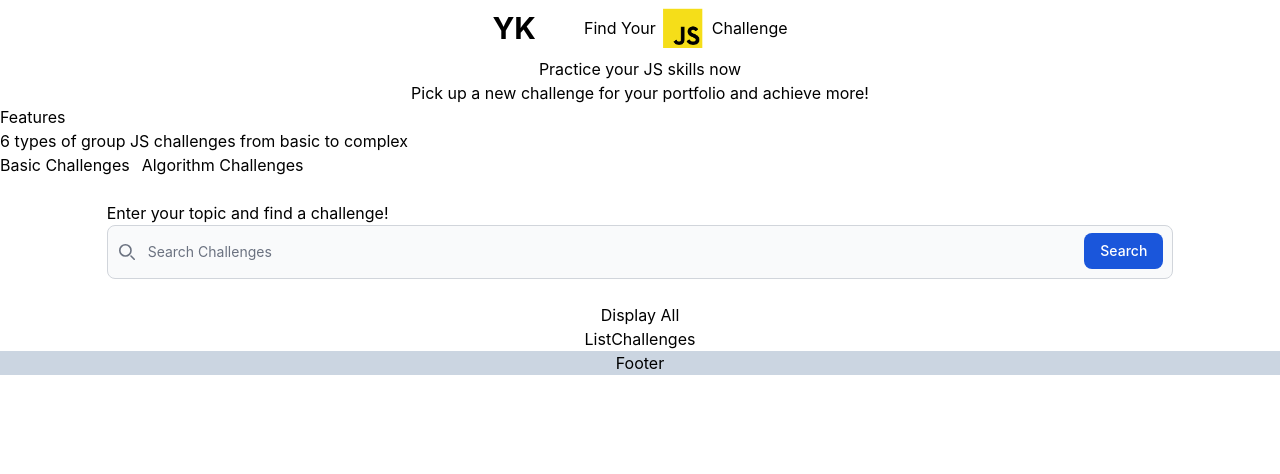
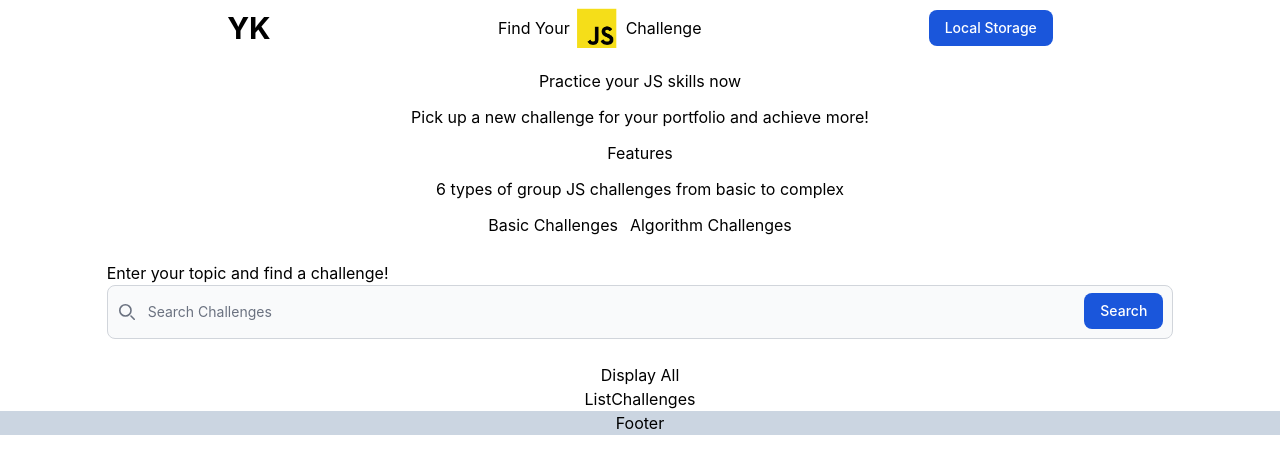
Before and after one commit to GreenCatInForest/choose-your-challenge-app, a React (Create React App) app: page / in a window 1280 px wide. Shown: the top 474 px of the page. Built offline with nearby package versions, Linux system fonts and the light colour scheme.

Commit message:
style header

```diff
--- a/src/components/Header.js
+++ b/src/components/Header.js
@@ -2,19 +2,27 @@ import jsLogo from "../assets/images/js-logo.png";
 
 export const Header = () => {
   return (
-    <div className="flex flex-col justify-center text-center items-center">
-      <div className="flex flex-col sm:flex-row justify-center text-center items-center">
-        <a href="/">
-          <h1 className="text-5xl sm:text-3xl font-bold md:mr-12 hover:transform hover:scale-150">
-            YK
-          </h1>
-        </a>
-        <div className="title flex flex-col sm:flex-row items-center">
-          <h2>Find Your</h2>
+    <div className="flex flex-col justify-center text-center gap-3 w-full">
+      <nav className="navbarHeader flex flex-col sm:flex-row justify-evenly items-center">
+        <div className="title">
+          <a href="/">
+            <h1 className="text-5xl sm:text-3xl font-bold hover:transform hover:scale-150">
+              YK
+            </h1>
+          </a>
+        </div>
+        <div className="subTitle flex sm:flex-row items-center">
+          <h1>Find Your</h1>
           <img src={jsLogo} alt="Logo JS" className="w-14" />
           <h1>Challenge</h1>
         </div>
-      </div>
+        <button
+          type="button"
+          className="text-white bg-blue-700 hover:bg-blue-800 focus:ring-4 focus:outline-none focus:ring-blue-300 font-medium rounded-lg text-sm px-4 py-2 dark:bg-blue-600 dark:hover:bg-blue-700 dark:focus:ring-blue-800"
+        >
+          Local Storage
+        </button>
+      </nav>
       <h2>Practice your JS skills now</h2>
       <h3>Pick up a new challenge for your portfolio and achieve more! </h3>
     </div>
--- a/src/components/Main.js
+++ b/src/components/Main.js
@@ -9,9 +9,10 @@ export const Main = () => {
   const [searchQuery, setSearchQuery] = useState("");
   return (
     <main>
-      <div>
-        <h2>Features</h2>
+      <div className="features flex flex-col items-center gap-3 text-center">
+        <h2 className="mt-3">Features</h2>
         <p>6 types of group JS challenges from basic to complex</p>
+        {/* <p>Learn JavaScript by doing</p> */}
         <ul className="flex flex-col sm:flex-row items-center gap-3">
           <li>Basic Challenges</li>
           <li>Algorithm Challenges</li>
```
